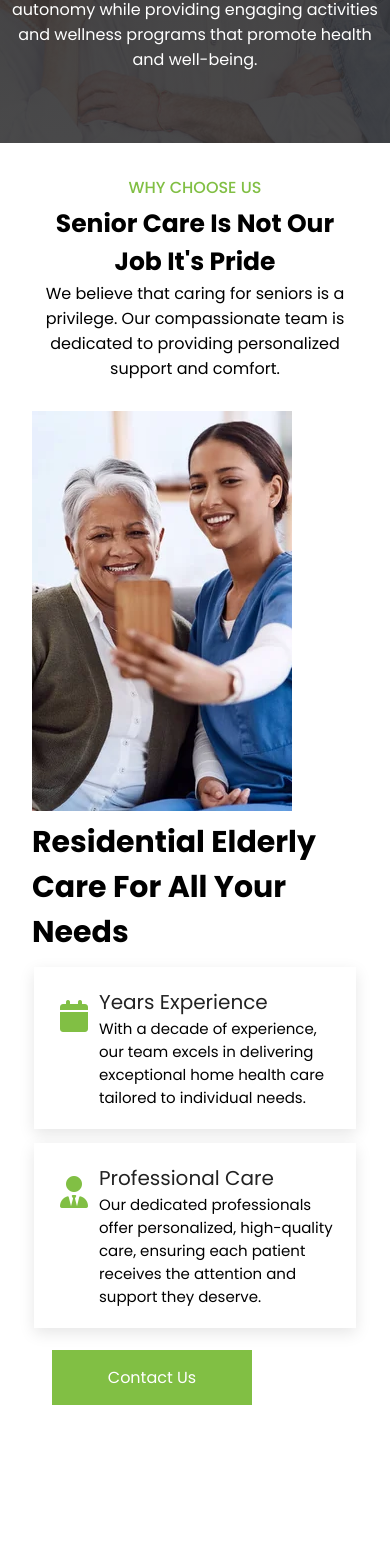
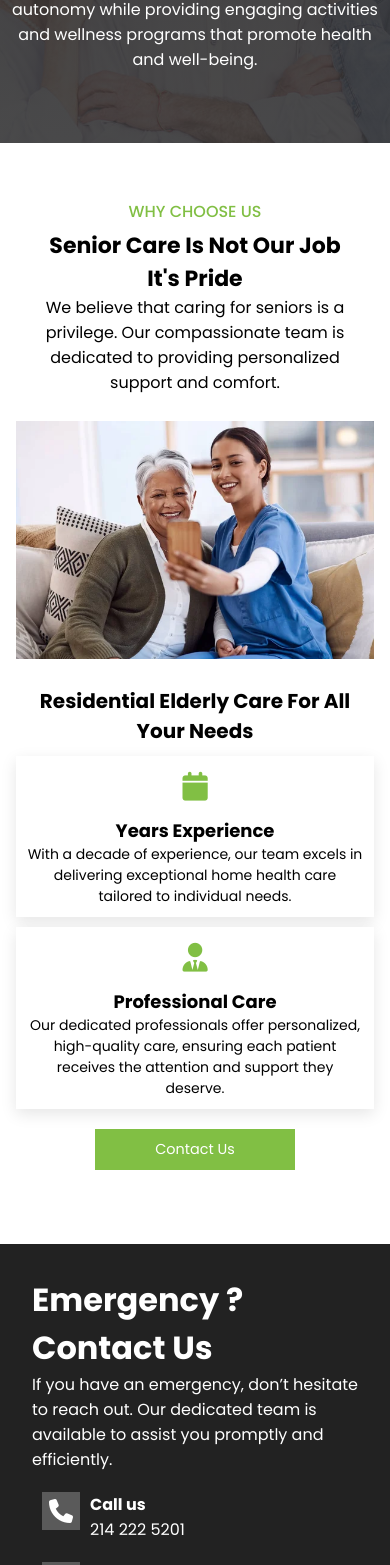
Before and after one commit to salemhe/RealityHC, a React (Create React App) app: page / in a window 390 px wide. Shown: the part 5306-6871 px from the top of the page. Built offline with nearby package versions, Linux system fonts and the light colour scheme.

Commit message:
final changes

```diff
--- a/src/components/WhyChooseUs/Choose.css
+++ b/src/components/WhyChooseUs/Choose.css
@@ -152,17 +152,16 @@
 
 
 
+/* General Styling Fixes */
 .why-choose-us__container {
-    height: 100vh;
     width: 90%;
-    margin: 1.5rem 2.5rem;
+    margin: 1.5rem auto;
     padding: 2rem;
-    margin-bottom: 7rem;
+    margin-bottom: 4rem; /* Reduced bottom margin */
+    max-width: 1200px;
 }
 
 .textes__section {
-    justify-content: center;
-    align-items: center;
     text-align: center;
     padding: 1rem;
 }
@@ -174,32 +173,33 @@
 }
 
 .textes__section p {
-    margin-bottom: 5px;
+    margin-bottom: 10px;
 }
 
 .body__section {
-    display: grid;
-    grid-template-columns: 1fr 1fr;
-    grid-gap: 2px;
-    margin: 20px 5px;
+    display: flex;
+    flex-wrap: wrap;
+    gap: 20px;
+    align-items: center;
+    justify-content: center;
     padding: 20px;
 }
 
 .images__section img {
     object-fit: cover;
-    width: 94%;
-    height: 400px;
+    width: 100%;
+    height: auto;
+    max-width: 500px;
 }
 
-.write__section h3 {
-    font-size: 30px;
-    font-weight: 700;
+.write__section {
+    flex: 1;
+    max-width: 500px;
 }
 
 .choose__box {
     display: flex;
     margin-top: 10px;
-    padding: 2px;
     gap: 12px;
 }
 
@@ -207,41 +207,37 @@
     background-color: #fff;
     box-shadow: 0 5px 15px rgba(0, 0, 0, 0.1);
     display: flex;
-    padding: 20px;
-    gap: 5px;
+    padding: 15px;
+    gap: 10px;
+    align-items: center;
 }
 
 .icones {
     color: #81bf44;
-    font-size: 2rem;
-    padding: 6px;
+    font-size: 1.8rem;
 }
 
 .textes h5 {
-    color: #222;
-    font-weight: 400;
-    font-size: 20px;
+    font-size: 18px;
 }
 
 .textes p {
-    font-size: 15px;
-    text-align: left;
+    font-size: 14px;
+}
+
+.write__section a {
+    color: #fff !important;
+    text-decoration: none;
 }
 
 .write__section button {
     margin-top: 20px;
     padding: 15px 25px;
     background-color: #81bf44;
-    text-decoration: none;
     color: #fff;
-    margin: 20px;
     border: none;
-    transition: all .3s ease-in-out;
-}
-
-.write__section a {
-    text-decoration: none;
-    color: #fff;
+    transition: all 0.3s ease-in-out;
+    cursor: pointer;
     font-size: 1rem;
 }
 
@@ -250,85 +246,70 @@
 }
 
 /* Responsive Fixes */
-@media screen and (max-width: 850px) {
+@media screen and (max-width: 1024px) {
     .why-choose-us__container {
-        display: flex;
+        width: 95%;
+        padding: 1.5rem;
+    }
+
+    .body__section {
         flex-direction: column;
-        width: 100%;
-        margin: 0;
-        margin-bottom: 40rem;
+        text-align: center;
     }
 
     .images__section img {
-        object-fit: cover;
         max-width: 100%;
-        width: 200%;
-        height: 400px;
-        padding: 0;
-        margin: 0;
+        height: auto;
+    }
+}
+
+@media screen and (max-width: 768px) {
+    .why-choose-us__container {
+        width: 100%;
+        padding: 1rem;
     }
 
-    .textes__section {
-        margin: 0;
+    .body__section {
+        flex-direction: column;
         padding: 0;
     }
 
-    .textes__section h3 {
-        font-size: 25px;
+    .images__section img {
+        max-width: 100%;
+        height: auto;
     }
 
-    .body__section {
-        display: flex;
+    .choose__boxes {
         flex-direction: column;
-        margin: 0;
-        padding: 0;
+        padding: 10px;
+        gap: 8px;
+    }
+}
+
+@media screen and (max-width: 480px) {
+    .why-choose-us__container {
+        margin-bottom: 3rem;
     }
 
-    .images__section {
-        width: 100%;
-        margin-top: 25px;
+    .textes__section h3 {
+        font-size: 22px;
     }
 
     .images__section img {
-        margin: auto;
-        width: 260px;
-    }
-}
-
-/* Fix for small screens (360px and below) */
-@media screen and (max-width: 360px) {
-    .why-choose-us__container {
-        margin: 0;
-        padding: 1rem;
-        width: 100%;
+        max-width: 100%;
         height: auto;
-        margin-bottom: 10rem;
-    }
-
-    .body__section {
-        display: flex;
-        flex-direction: column;
-        gap: 10px;
-        margin: 0;
-        padding: 10px;
-    }
-
-    .choose__boxes {
-        padding: 15px;
-        flex-direction: column;
-    }
-
-    .images__section img {
-        width: 100%;
-        height: auto;
-        max-height: 300px;
     }
 
     .write__section h3 {
-        font-size: 22px;
+        font-size: 20px;
     }
 
     .textes p {
         font-size: 14px;
     }
+
+    .write__section button {
+        padding: 10px 18px;
+        font-size: 0.9rem;
+    }
 }
```
